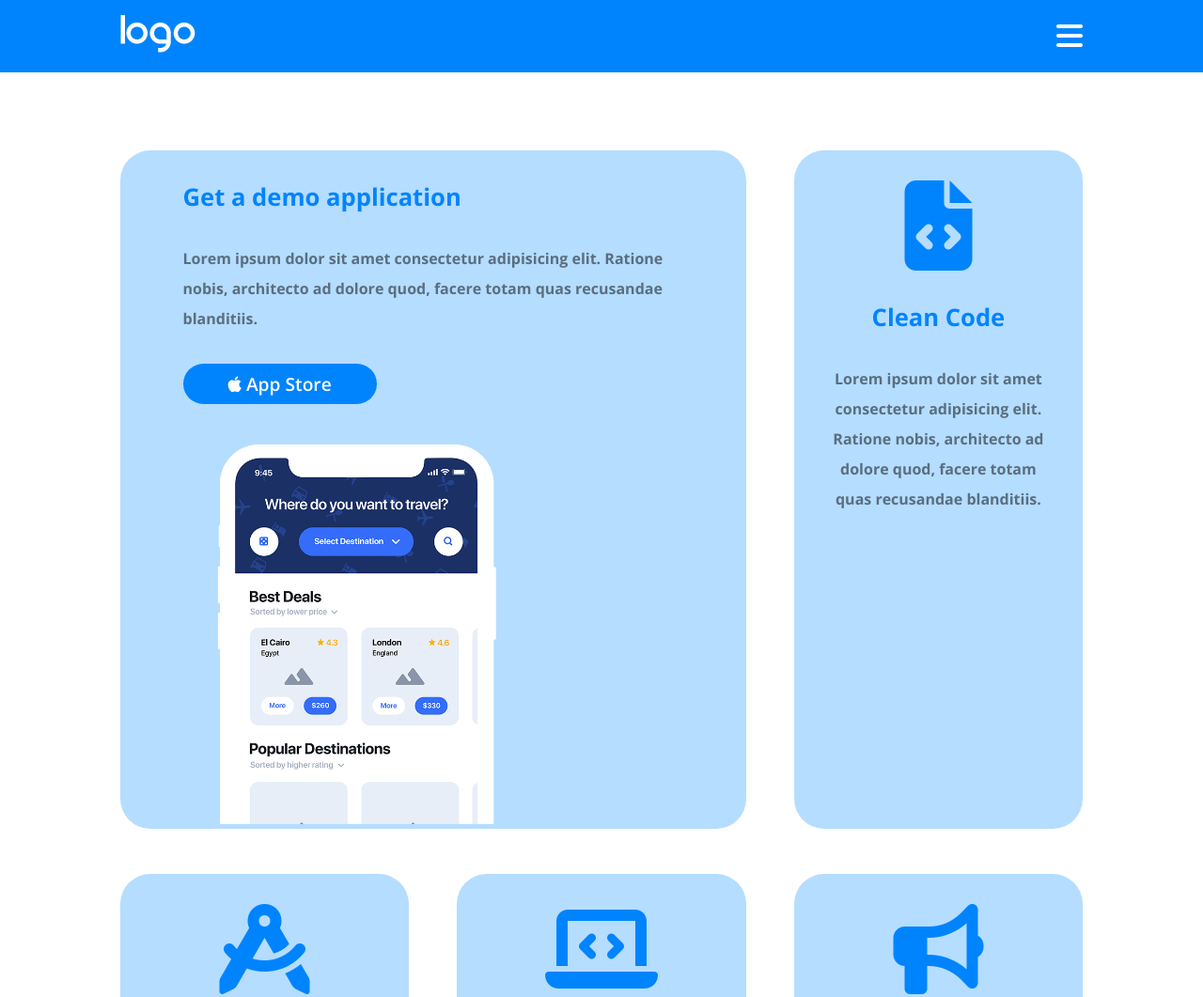
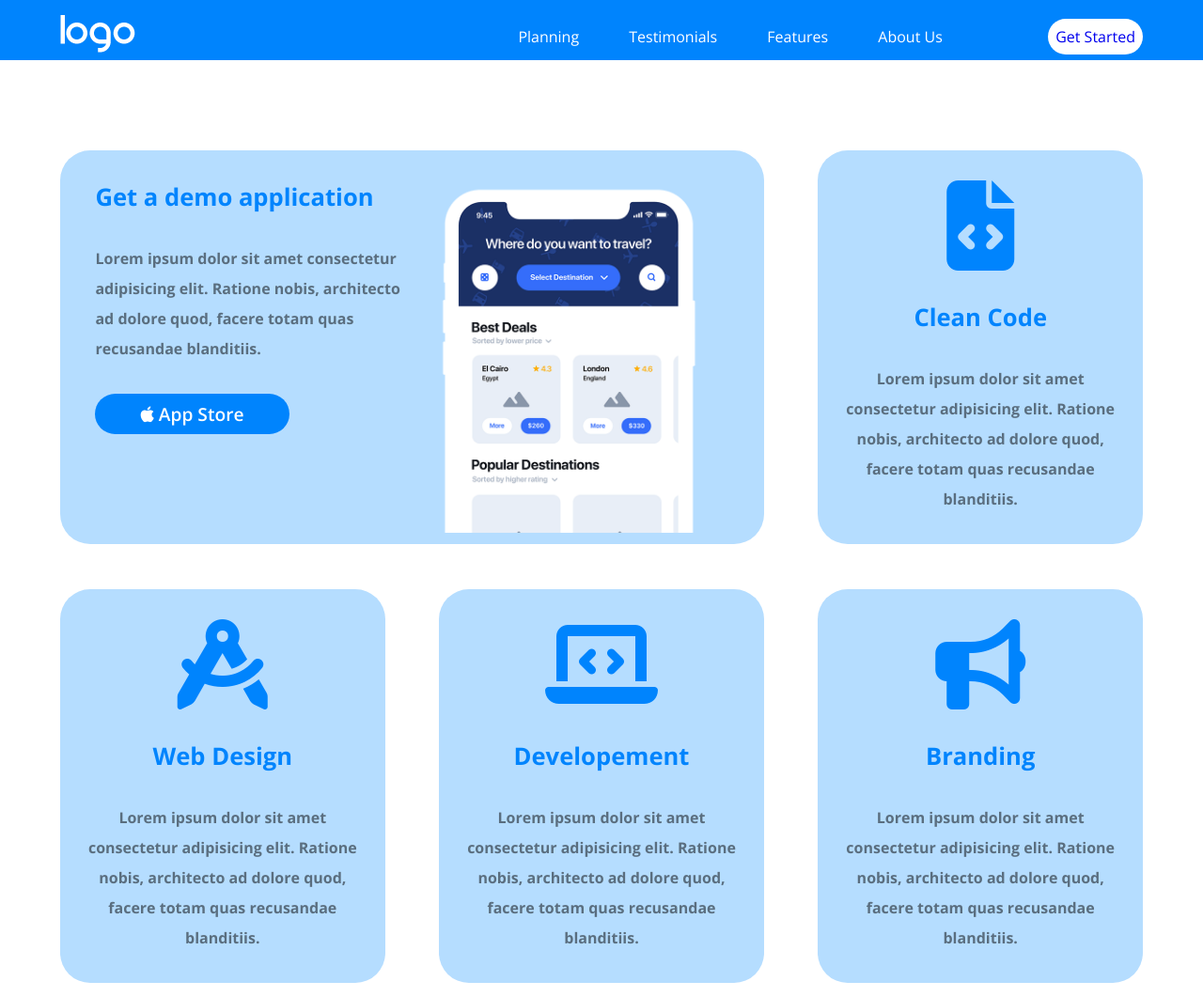
Before and after one commit to micheleTummolo/htmlcss-responsive-layout, a plain HTML site: page index.html in a window 1280 px wide. Shown: the top 1061 px of the page at 94% size. Drawn offline with nearby package versions, Linux system fonts and the light colour scheme.

Commit message:
Done desktop viewport

```diff
--- a/css/style.css
+++ b/css/style.css
@@ -199,10 +199,58 @@ MAIN COLORS */
         right: 0;
         background-color: #0084FD;
         padding: 1rem 0rem;
+        height: 8vh;
     }
 
     .hamburger {
         cursor: pointer;
+    }
+
+
+    .nav-menu {
+        width: 60%;
+        display: flex;
+        justify-content: end;
+    }
+
+    .menu {
+        width: 100%;
+        display: flex;
+        justify-content: space-between;
+        align-items: center;
+    }
+
+    .menu-list {
+        width: 73%;
+    }
+
+    .button-cont {
+        display: flex;
+        justify-content: end;
+        width: 25%;
+    }
+
+    .menu ul {
+        list-style-type: none;
+        display: flex;
+        justify-content: space-around;
+    }
+
+    .menu li:hover {
+        text-decoration-line: underline;
+        color: white;
+    }
+
+    .menu a {
+        text-decoration: none;
+    }
+
+    .menu .button {
+        padding: .5rem;
+    }
+
+    .menu {
+        display: none;
     }
 /* Navbar */
 
--- a/css/viewport.css
+++ b/css/viewport.css
@@ -1,4 +1,8 @@
 /* Tablet */
+/*
+    TO DO
+    1.Change ".row { width: 80% } to { width: 90%}"
+*/
 @media screen and (min-width: 768px) {
 
     .row, .row-card {
@@ -79,3 +83,67 @@
     /* Sixth section */
 
 }
+
+/* Desktop */
+@media screen and (min-width: 992px) {
+    /* Nav */
+        .hamburger {
+            display: none;
+        }
+
+        .menu {
+            display: flex;
+        }
+    /* Nav */
+
+    /* First section */
+    .cont-s1 .card-bg .row-card {
+        display: flex;
+        justify-content: space-between;
+        width: 90%;
+    }
+
+    .cont-s1 .card-bg .col-50{
+        width: 50%;
+    }
+
+    .cont-s1 .card-sm {
+        width: 30%;
+    }
+
+    .cont-s1 .img-cont-width {
+        width: 50%;
+        display: flex;
+        align-items: flex-end;
+    }
+    /* First section */
+
+    /* Second section */
+        .cont-s2 .row{
+            display: flex;
+            justify-content: space-between;
+        }
+
+        .cont-s2 .col-50 {
+            width: 46%;
+        }
+
+        .cont-s2 .col-50:last-child {
+            display: flex;
+            align-items: flex-end;
+        }
+    /* Second section */
+
+    /* Fourth section */
+        .cont-s4 .card-50 {
+            width: 32%;
+        }
+    /* Fourth section */
+
+    /* Sixth section */
+    .cont-s6 .col, footer .col {
+        width: 50%;
+        margin: 0 auto;
+    }
+/* Sixth section */
+}
--- a/index.html
+++ b/index.html
@@ -11,8 +11,8 @@
 
     <link rel="stylesheet" href="https://cdnjs.cloudflare.com/ajax/libs/font-awesome/6.2.0/css/all.min.css" integrity="sha512-xh6O/CkQoPOWDdYTDqeRdPCVd1SpvCA9XXcUnZS2FmJNp1coAFzvtCN9BmamE+4aHK8yyUHUSCcJHgXloTyT2A==" crossorigin="anonymous" referrerpolicy="no-referrer" />
 
+    <link rel="stylesheet" href="css/style.css">
     <link rel="stylesheet" href="css/viewport.css">
-    <link rel="stylesheet" href="css/style.css">
     <title>Document</title>
 </head>
 <body>
@@ -24,6 +24,23 @@
                 </div>
                 <div class="nav-menu flex justify-center align-center">
                     <i class="hamburger cl-white fa-sharp fa-solid fa-bars fa-2xl"></i>
+
+                    <div class="menu">
+                        <div class="menu-list">
+                            <ul>
+                                <li><a class="cl-white" href="#">Planning</a></li>
+                                <li><a class="cl-white" href="#">Testimonials</a></li>
+                                <li><a class="cl-white" href="#">Features</a></li>
+                                <li><a class="cl-white" href="#">About Us</a></li>
+                            </ul>
+                        </div>
+
+                        <div class="button-cont">
+                            <div class="button bk-white">
+                                <a href="#">Get Started</a>
+                            </div>
+                        </div>
+                    </div>
                 </div>
             </div>
         </div>
@@ -39,6 +56,7 @@
                 <div class="card-type-1 bk-lt-blue card-bg">
                     <div class="row-card">
 
+                        <div class="col-50">
                             <h3 class="cl-dk-blue">Get a demo application</h3>
 
                             <p class="cl-lt-grey">Lorem ipsum dolor sit amet
@@ -48,6 +66,7 @@
                             <div class="button bk-dk-blue">
                                 <i class="cl-white fa-brands fa-apple"></i>
                                 <a class="a cl-white" href="#">App Store</a>
+                            </div>
                         </div>
 
                         <div class="img-cont-width">
@@ -108,16 +127,17 @@
         <section class="container cont-s2 bk-purple">
             <div class="row">
 
-                <div>
+                <div class="col-50">
                     <img class="width-full img-1" src="img/planning1.png" alt="planning1.png">
 
                     <h2 class="cl-white">Strategic Planning</h2>
                     <p class="cl-white">Egestas dui id omnare arcu odio. In tellus integer feugiat scelerisque varius morbi enim nunc. Habitasse platea dictumst quisque sagittis. Interdum velit euismod in pellentesque massa placerat duis. Quis viverra nibh cras pulvinar mattis.</p>
                 </div>
 
+                <div class="col-50">
                     <!-- Card-->
                     <div class="card-type-2 bk-white">
-                    <div class="row text-center">
+                        <div class="row-card text-center">
                             <img class="width-full" src="img/planning2.png" alt="planning2.png">
                             <h3>App Developement</h3>
 
@@ -125,6 +145,7 @@
 
                             <div class="button-circle circle bk-purple">
                                 <i class="fa-solid fa-arrow-down-long fa-lg"></i>
+                            </div>
                         </div>
                     </div>
                 </div>
```
Lines whose indentation alone changed are shown as unchanged.
